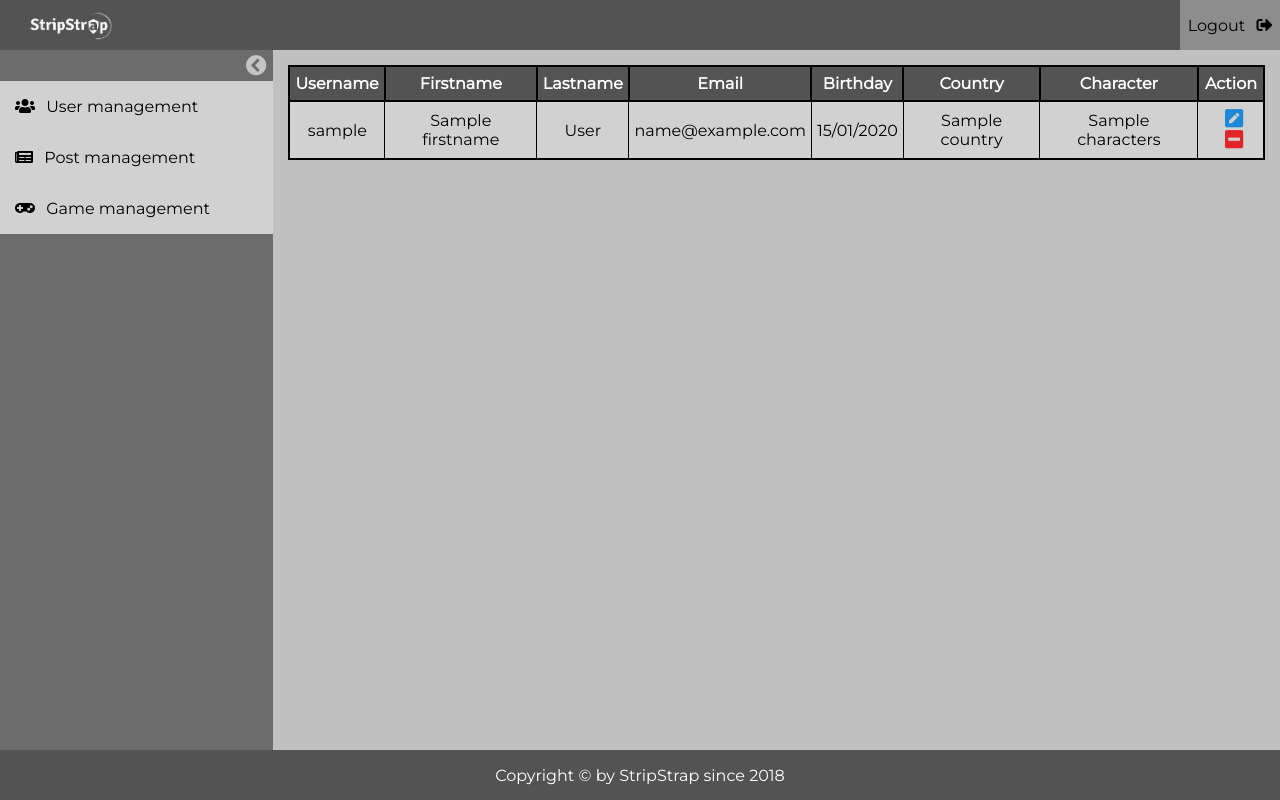
After one commit to Dugner/StripStrap, a Symfony app: template templates/Admin/User/list.html.twig in a window 1280 px wide. The commit adds this page. Run offline with Twig, Linux system fonts and the light colour scheme; the template is opened without the code that fills it: most values are stand-ins (such as "Sample title", 1, 10 or a date in 2020); some libraries are stand-ins or nearby versions.

Commit message:
TaskID: 34 | Update User + Form/List design

```diff
--- a/config/routes.yaml
+++ b/config/routes.yaml
@@ -9,4 +9,8 @@ homepage:
 # ADMIN PANEL BELOW
 admin_home:
     path: /admin
-    controller: App\Controller\AdminController::home
+    controller: App\Controller\AdminController::userList
+
+admin_user_detail:
+    path: /admin/user/details/{user}
+    controller: App\Controller\AdminController::userDetails
--- a/config/services.yaml
+++ b/config/services.yaml
@@ -5,6 +5,7 @@
 # https://symfony.com/doc/current/best_practices/configuration.html#application-related-configuration
 parameters:
     locale: 'en'
+    upload_dir: "%kernel.root_dir%/../var/upload"
 
 services:
     # default configuration for services in *this* file
--- a/public/css/admin.sass
+++ b/public/css/admin.sass
@@ -2,33 +2,87 @@
 @import url('https://fonts.googleapis.com/css?family=Montserrat');
 /* variable */
 
-// color (background)
+// header
 $header_bg: #535353
+// main nav
 $mainNav_linkBg: #8d8d8d
 $mainNav_linkHoverBg: #ff8c8c
 
+// nav left
 $navLeft_bg: #6c6c6c
 $navLeft_dropdownBg: #d1d1d1
 $navLeft_dropdownHoverBg: #9f9f9f
-
+// nav left - dropdown
 $navLeftDropdown_bg: #9f9f9f
 
+// main container
 $mainContainer_bg: #c0c0c0
 
+// footer
 $footer_bg: #535353
 $footer_color: white
 
-// color (font)
+// main nav
 $mainNav_linkColor: black
 $mainNav_linkHoverColor: white
 
+// nav left
 $navLeft_toggleColor: #c4c4c4
 $navLeft_toggleHoverColor: #9a9a9a
 $navLeft_dropdownColor: black
 $navLeft_dropdownHoverColor: #ddd
-
+// nav left - dropdown
 $navLeftDropdown_color: black
 $navLeftDropdown_hoverColor: #ddd
+
+// table
+$table_borderSize: 2px
+$table_borderStyle: solid
+$table_borderColor: black
+// table - th
+$tableTh_borderBottomSize: 2px
+$tableTh_borderBottomStyle: solid
+$tableTh_borderBottomColor: black
+$tableTh_borderLeftSize: 2px
+$tableTh_borderLeftStyle: solid
+$tableTh_borderLeftColor: black
+$tableTh_bg: #535353
+$tableTh_color: white
+// table - td
+$tableTd_borderBottomSize: 1px
+$tableTd_borderBottomStyle: solid
+$tableTd_borderBottomColor: black
+$tableTd_borderLeftSize: 1px
+$tableTd_borderLeftStyle: solid
+$tableTd_borderLeftColor: black
+$tableTdFirst_bg: #6c6c6c
+$tableTdSecond_bg: #d1d1d1
+
+// form
+$form_borderSize: 2px
+$form_borderStyle: solid
+$form_borderColor: #535353
+$form_bg: #d1d1d1
+// form - input
+$formInput_borderSize: 2px
+$formInput_borderStyle: solid
+$formInput_borderColor: $form_borderColor
+$formInput_bg: #ddd
+$formInput_borderRadius: 5px
+$formInputFocus_borderSize: 2px
+$formInputFocus_borderStyle: solid
+$formInputFocus_borderColor: $form_borderColor
+$formInputFocus_bg: #9f9f9f
+$formInputFocus_color: #fff
+$formInputHover_borderColor: $formInputFocus_borderColor
+$formInputHover_bg: $formInputFocus_bg
+// form - button
+$formButton_borderSize: 2px
+$formButton_borderStyle: solid
+$formButton_borderColor: $form_borderColor
+$formButton_borderRadius: 5px
+$formButton_bg: #8d8d8d
+$formButtonHover_bg: #9bf09f
 
 /* variable end */
 /* settings */
@@ -105,6 +159,7 @@ header
                     background: $mainNav_linkBg
                     color: $mainNav_linkColor
                     &:hover
+                        transition-duration: 0.5s
                         background: $mainNav_linkHoverBg
                         color: $mainNav_linkHoverColor
 
@@ -159,6 +214,7 @@ main
                 text-align: left
                 cursor: pointer
                 &:hover
+                    transition-duration: 0.5s
                     background: $navLeft_dropdownHoverBg
                     box-shadow: inset 0px 3px 7px 0px rgba(0,0,0,0.5)
 
@@ -170,6 +226,7 @@ main
                     padding-left: 15px
                     color: $navLeft_dropdownColor
                     &:hover
+                        transition-duration: 0.5s
                         color: $navLeft_dropdownHoverColor
 
                 .nav-container
@@ -181,13 +238,139 @@ main
                         .nav-link
                             color: $navLeftDropdown_color
                             &:hover
+                                transition-duration: 0.5s
                                 color: #navLeftDropdown_hoverColor
                                 font-weight: bold
 
     // main container
     #main-container
         width: 100%
+        min-width: 300px
         background: $mainContainer_bg
+        padding: 15px
+
+        // table
+        .table-container
+            overflow-x: auto
+
+            .table
+                width: 100%
+                min-width: 900px
+                border-collapse: collapse
+                border: $table_borderSize $table_borderStyle $table_borderColor
+
+                td, th
+                    padding: 7px 5px
+                    text-align: center
+
+                td
+                    border-bottom: $tableTd_borderBottomSize $tableTd_borderBottomStyle $tableTd_borderBottomColor
+                    border-left: $tableTd_borderLeftSize $tableTd_borderLeftStyle $tableTd_borderLeftColor
+                    &:first-child
+                        border-left: none
+
+                    i
+                        font-size: 1.3rem
+                    a:first-child
+                        &:hover i
+                            transition-duration: 0.5s
+                            color: #4ea6e7
+                        i
+                            color: #1d88d8
+                    a:last-child
+                        &:hover i
+                            transition-duration: 0.5s
+                            color: #e7474b
+                        i
+                            color: #e22529
+
+                th
+                    border-bottom: $tableTh_borderBottomSize $tableTh_borderBottomStyle $tableTh_borderBottomColor
+                    border-left: $tableTh_borderLeftSize $tableTh_borderLeftStyle $tableTh_borderLeftColor
+                    background: $tableTh_bg
+                    color: $tableTh_color
+                    &:first-child
+                        border-left: none
+
+                tbody
+                    tr
+                        &:nth-child(even)
+                            backgorund: $tableTdFirst_bg
+                        &:nth-child(odd)
+                            background: $tableTdSecond_bg
+                        &:last-child td
+                            border-bottom: none
+
+        // form
+        form
+            max-width: 750px
+            min-width: 350px
+            margin: 0 auto 50px auto
+            border: $form_borderSize $form_borderStyle $form_borderColor
+            border-radius: 5px
+            padding: 7px
+            background: $form_bg
+            box-shadow: 0px 4px 5px 1px rgba(0,0,0,0.5);
+
+            >div
+                padding: 5px
+
+                .form-group
+                    display: flex
+                    width: 100%
+
+                    label
+                        flex: 1
+                        padding: 7px 0
+                        text-align: right
+                        margin: 0 10px 0 0
+                    input, select
+                        flex: 2
+                        padding: 7px 10px
+                        border-radius: $formInput_borderRadius
+                        outline: none
+                        background: $formInput_bg
+                        border: $formInput_borderSize $formInput_borderStyle $formInput_borderColor
+                        margin: 0 0 7px 0
+                        &:focus
+                            border: $formInputFocus_borderSize $formInputFocus_borderStyle $formInputFocus_borderColor
+                            background: $formInputFocus_bg
+                            color: $formInputFocus_color
+                            box-shadow: inset 0px 3px 7px 0px rgba(0,0,0,0.5)
+                        &:hover
+                            transition-duration: 0.5s
+                            border-color: $formInputHover_borderColor
+                            background: $formInputHover_bg
+                            box-shadow: inset 0px 3px 7px 0px rgba(0,0,0,0.5)
+
+                    button
+                        padding: 10px 15px
+                        border: none
+                        cursor: pointer
+                        border-radius: $formButton_borderRadius
+                        background: $formButton_bg
+                        &:hover
+                            transition-duration: 0.5s
+                            background: $formButtonHover_bg
+                            box-shadow: inset 0px 3px 7px 0px rgba(0,0,0,0.5)
+
+                    select
+                        margin: 0 7px 7px 0
+
+                fieldset
+                    padding: 15px
+                    margin: 15px 10px 25px 0
+                    display: flex-block
+
+                    >div
+                        display: flex
+                        justify-content: center
+
+                .custom-file
+                    width: 100%
+
+                .form-group > .form-group
+                    flex: 2
 
 /* main end */
 /* footer */
@@ -207,6 +390,8 @@ footer
 //
 /* main */
 main
+    display: flex
+    flex-direction: row
 
     // mobile nav left
     #m-nav-left
@@ -222,6 +407,7 @@ main
             text-align: right
             padding: 3px 0
             i:hover
+                transition-duration: 0.5s
                 color: $navLeft_toggleHoverColor
 
         .m-nav-container
@@ -246,6 +432,7 @@ main
                 text-align: center
                 cursor: pointer
                 &:hover
+                    transition-duration: 0.5s
                     background: $navLeft_dropdownHoverBg
                     box-shadow: inset 0px 3px 7px 0px rgba(0,0,0,0.5)
 
@@ -269,9 +456,10 @@ main
                         .m-nav-link
                             color: $navLeftDropdown_color
                             &:hover
+                                transition-duration: 0.5s
                                 color: $navLeftDropdown_hoverColor
 
-@media only screen and (max-width: 600px)
+@media only screen and (max-width: 1200px)
 
     main
         #nav-left
--- a/src/Entity/Character.php
+++ b/src/Entity/Character.php
@@ -9,6 +9,7 @@ use Symfony\Component\Validator\Constraints as Assert;
 
 /**
  * @ORM\Entity(repositoryClass="App\Repository\CharacterRepository")
+ * @ORM\Table("usercharacter")
  */
 class Character
 {
@@ -172,4 +173,9 @@ class Character
 
         return $this;
     }
+
+    public function __toString()
+    {
+        return $this->name;
+    }
 }
--- /dev/null
+++ b/templates/Admin/User/list.html.twig
@@ -0,0 +1,53 @@
+{% extends 'Admin/base.html.twig' %}
+
+{% block title %}{{ parent() }}User List{% endblock %}
+
+{% block body %}
+
+        <section id="main-container">
+
+            {% if users is empty %}
+                <p>No Users found in the application</p>
+            {% else %}
+                <div class="table-container">
+                    <table class="table">
+                        <thead>
+                            <tr>
+                                <th>Username</th>
+                                <th>Firstname</th>
+                                <th>Lastname</th>
+                                <th>Email</th>
+                                <th>Birthday</th>
+                                <th>Country</th>
+                                <th>Character</th>
+                                <th>Action</th>
+                            </tr>
+                        </thead>
+                        <tbody>
+                            {% for user in users %}
+                                <tr>
+                                    <td>{{ user.getUsername() }}</td>
+                                    <td>{{ user.getFirstname() }}</td>
+                                    <td>{{ user.getLastname() }}</td>
+                                    <td>{{ user.getEmail() }}</td>
+                                    <td>{{ user.getDateOfBirth()|date('d/m/Y') }}</td>
+                                    <td>{{ user.getCountry() }}</td>
+                                    {% if user.getCharacters() is empty %}
+                                        <td>Not selected</td>
+                                    {% else %}
+                                        <td>{{ user.getCharacters() }}</td>
+                                    {% endif %}
+                                    <td>
+                                        <a href="{{ path('admin_user_detail', { user: user.getId() }) }}"><i class="fas fa-pen-square"></i></a>
+                                        <a href="#"><i class="fas fa-minus-square"></i></a>
+                                    </td>
+                                </tr>
+                            {% endfor %}
+                        </tbody>
+                    </table>
+                </div>
+            {% endif %}
+
+        </section>
+
+{% endblock %}
--- a/templates/Admin/header.html.twig
+++ b/templates/Admin/header.html.twig
@@ -4,7 +4,7 @@
 
                 <nav id="main-nav" class="row">
                     <figure class="logo-container">
-                        <img class="logo" src="{{ asset('/img/logo.png') }}" alt="StripStrap.com">
+                        <a href="{{ path('homepage') }}"><img class="logo" src="{{ asset('/img/logo.png') }}" alt="StripStrap.com"></a>
                     </figure>
 
                     <ul class="nav-container">
@@ -22,8 +22,7 @@
                     <ul class="nav-container column">
                         <li class="nav-item dropdown"><a class="nav-link"><i class="fas fa-users"></i> User management</a>
                             <ul class="nav-container hidden">
-                                    <li class="nav-item"><a href="#" class="nav-link"><i class="fas fa-list-ul"></i> List all users</a></li>
-                                    <li class="nav-item"><a href="#" class="nav-link"><i class="fas fa-plus-circle"></i> Add a user</a></li>
+                                <li class="nav-item"><a href="{{ path('admin_home') }}" class="nav-link"><i class="fas fa-list-ul"></i> List all users</a></li>
                             </ul>
                         </li>
                         <li class="nav-item dropdown"><a class="nav-link"><i class="fas fa-newspaper"></i> Post management</a>
@@ -48,8 +47,7 @@
                     <ul class="m-nav-container column">
                         <li class="m-nav-item dropdown"><a class="m-nav-link"><i class="fas fa-users"></i></a>
                             <ul class="m-nav-container hidden">
-                                    <li class="m-nav-item"><a href="#" class="m-nav-link"><i class="fas fa-list-ul"></i></a></li>
-                                    <li class="m-nav-item"><a href="#" class="m-nav-link"><i class="fas fa-plus-circle"></i></a></li>
+                                <li class="m-nav-item"><a href="{{ path('admin_home') }}" class="m-nav-link"><i class="fas fa-list-ul"></i></a></li>
                             </ul>
                         </li>
                         <li class="m-nav-item dropdown"><a class="m-nav-link"><i class="fas fa-newspaper"></i></a>
```
Also changed, not shown: public/css/admin.css (+173 -1 lines), src/Controller/AdminController.php (+32 -2 lines), src/Entity/Role.php (+6 -1 lines), src/Entity/User.php (+6 -9 lines), src/Form/UpdateUserFormType.php (added, +48 -0 lines), templates/Admin/User/details.html.twig (added, +13 -0 lines), templates/Admin/home.html.twig (deleted, +0 -13 lines), public/css/admin.min.css, 1 other file. Lines whose indentation alone changed are shown as unchanged.
